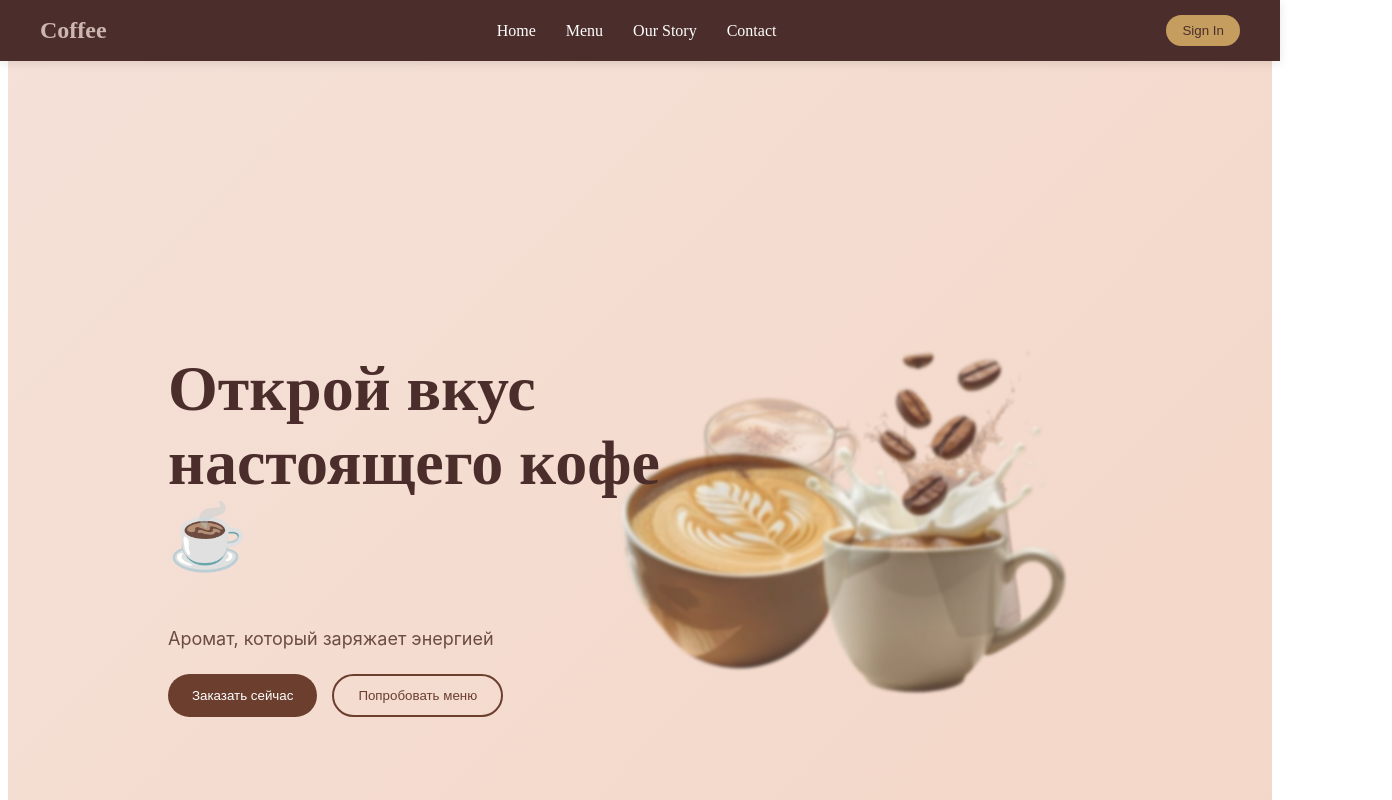
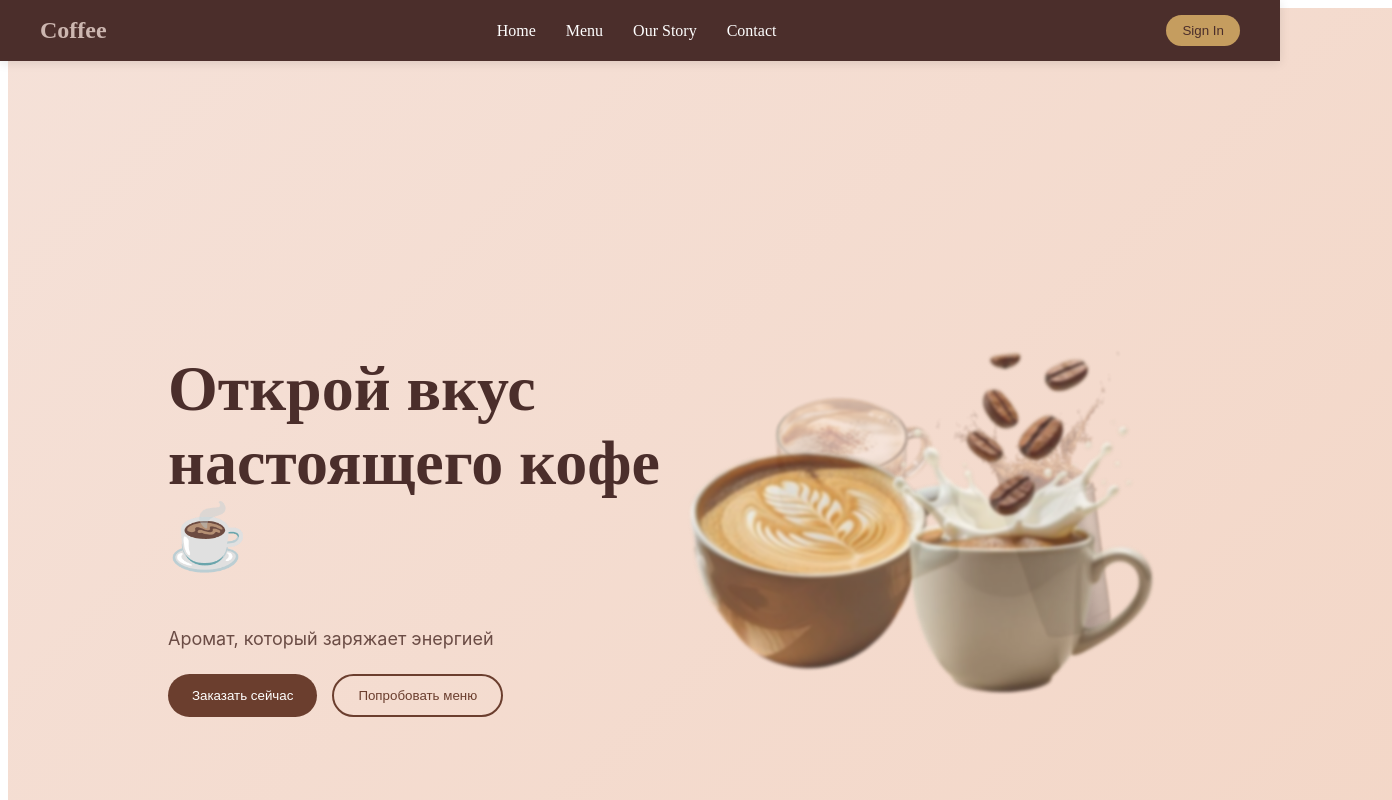
Before and after one commit to sinon2002/coffee-site-, a React (Vite) app: page / in a window 1280 px wide. Shown: the top 800 px of the page, 1392 px wide, since content can reach past the window. Built offline with nearby package versions, Linux system fonts and the light colour scheme.

Commit message:
Refactor Hero.module.css for improved styling

```diff
--- a/src/components/Hero/Hero.module.css
+++ b/src/components/Hero/Hero.module.css
@@ -6,7 +6,8 @@ background: linear-gradient(135deg, #f5e1d8, #f3d6c6);
   align-items: center;
   padding: 100px 60px;
   overflow: hidden;
-
+ width: 100%;
+  overflow: hidden;
 }
 
 .container {
@@ -35,7 +36,10 @@ background: linear-gradient(135deg, #f5e1d8, #f3d6c6);
   height: 100%;
   overflow: hidden; /* убирает чёрную полосу */
 }
-
+img {
+  max-width: 100%;
+  height: auto;
+}
 .image {
   position: absolute;
   top: 50%;
```
